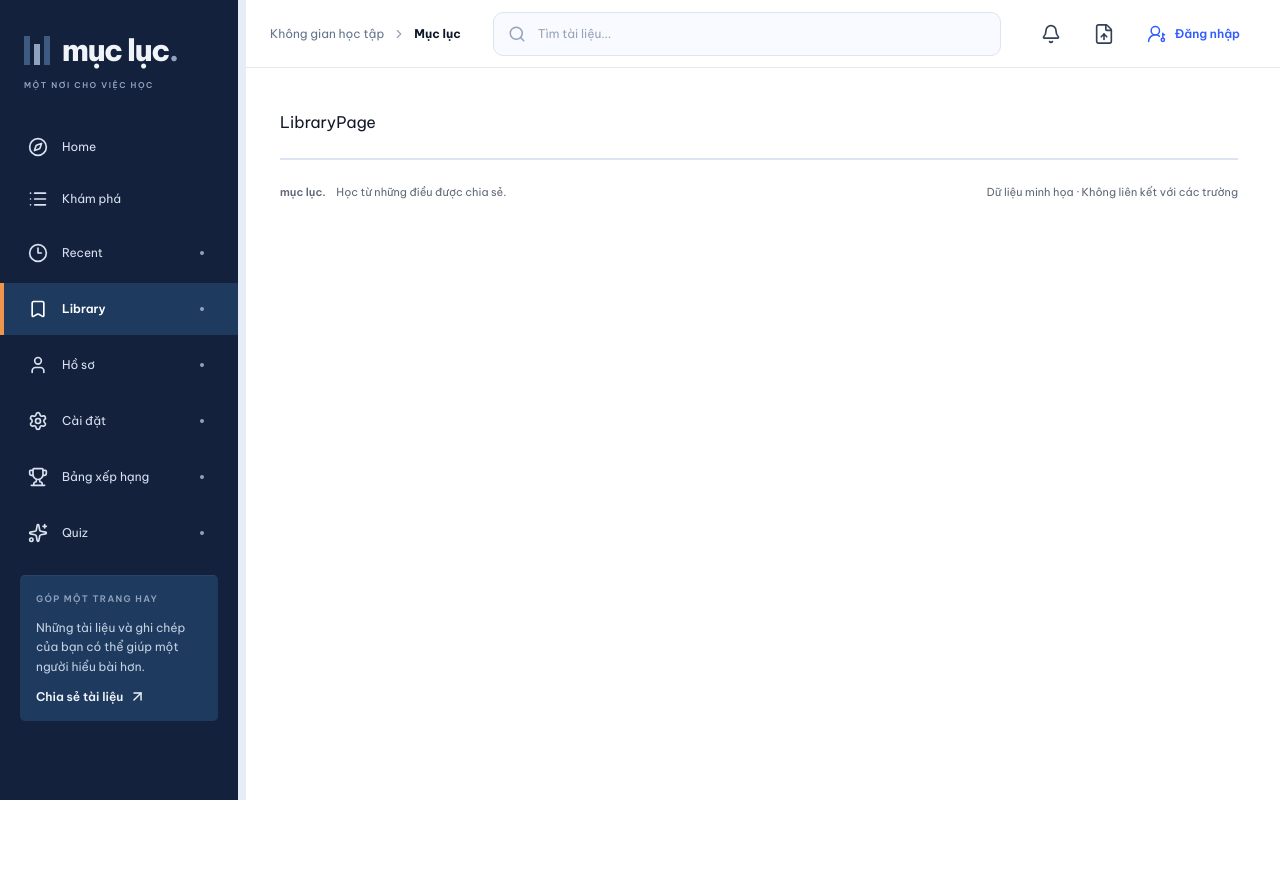
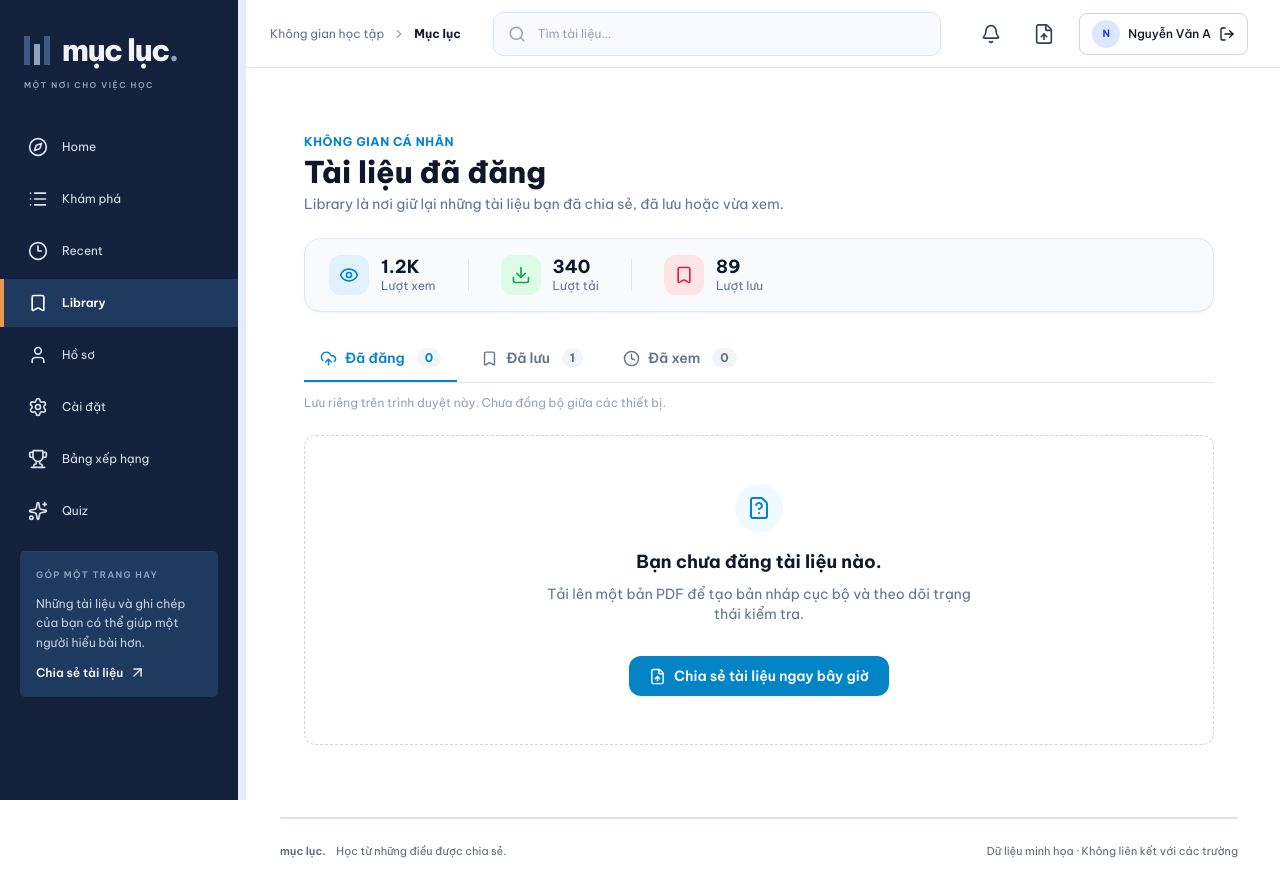
Before and after one commit to TranMinhTan3110/decentralized-academic-network, a React (Vite) app in the folder frontend/: page /library in a window 1280 px wide. Shown: the top 896 px of the page. Before the commit the page ends 800 px from the top, so only its background shows below. Built offline with nearby package versions, Linux system fonts and the light colour scheme.

Commit message:
feat(ui): implement Library page component, stats overview, and unit tests

```diff
--- a/frontend/src/lib/socialStore.ts
+++ b/frontend/src/lib/socialStore.ts
@@ -31,10 +31,13 @@ export function useSocial() {
     return id;
   }, []);
 
+  const uploadedDocumentIds = activities.filter((a) => a.type === 'upload').map((a) => a.documentId);
+
   return {
     recordActivity,
     publishLocalDraft,
     activities,
     localDrafts,
+    uploadedDocumentIds,
   };
 }
--- a/frontend/src/lib/store.ts
+++ b/frontend/src/lib/store.ts
@@ -40,6 +40,7 @@ export function useLibrary() {
     toggleSave,
     isSaved,
     savedDocIds: Array.from(savedDocIds),
+    saved: Array.from(savedDocIds),
     viewedDocIds: Array.from(viewedDocIds),
     history: Array.from(viewedDocIds),
   };
--- a/frontend/src/pages/LibraryPage/LibraryPage.tsx
+++ b/frontend/src/pages/LibraryPage/LibraryPage.tsx
@@ -1,9 +1,164 @@
+import { ArrowRight, Bookmark, Clock, FileUp, UploadCloud, Eye, Download } from 'lucide-react';
+import { Link, useSearchParams } from 'react-router-dom';
+import { documents } from '../../data/documents';
+import { useLibrary } from '../../lib/store';
+import { useSocial } from '../../lib/socialStore';
+import { useAuth } from '../../lib/authStore';
+import { DocumentGrid, EmptyState } from '../../components';
 import { MainLayout } from '../../components/layout';
 
 export function LibraryPage() {
+  const { isAuthenticated, currentUser } = useAuth();
+  const libraryStore = useLibrary();
+  const saved = libraryStore?.saved ?? libraryStore?.savedDocIds ?? [];
+  const history = libraryStore?.history ?? libraryStore?.viewedDocIds ?? [];
+
+  const socialStore = useSocial();
+  const uploadedDocumentIds = socialStore?.uploadedDocumentIds ?? [];
+
+  const [params, setParams] = useSearchParams();
+  const currentTabParam = params.get('tab') ?? '';
+  const tab = ['saved', 'history'].includes(currentTabParam) ? currentTabParam : 'uploads';
+
+  const ids = tab === 'uploads' ? uploadedDocumentIds : tab === 'saved' ? [...saved].reverse() : history;
+  const items = ids.flatMap((id) => {
+    const item = documents.find((doc) => doc.id === id);
+    return item ? [item] : [];
+  });
+
+  const titles = { uploads: 'Tài liệu đã đăng', saved: 'Đã lưu', history: 'Đã xem gần đây' };
+
   return (
-    <MainLayout>
-      <div>LibraryPage</div>
+    <MainLayout isAuthenticated={isAuthenticated} currentUser={currentUser}>
+      <div className="library-page page-enter p-4 md:p-6 max-w-7xl mx-auto">
+        <p className="eyebrow text-xs font-bold tracking-wider text-[#0284C7] uppercase mb-1">KHÔNG GIAN CÁ NHÂN</p>
+        <h1 className="text-2xl md:text-3xl font-extrabold text-[#0F172A] mb-1">{titles[tab as keyof typeof titles]}</h1>
+        <p className="intro text-sm text-[#64748B] mb-6">Library là nơi giữ lại những tài liệu bạn đã chia sẻ, đã lưu hoặc vừa xem.</p>
+
+        {/* STATS SECTION */}
+        {tab === 'uploads' && (
+          <div className="flex flex-wrap items-center gap-6 md:gap-8 my-6 p-4 md:px-6 bg-[#F8FAFC] rounded-2xl border border-[#E2E8F0] shadow-xs">
+            <div className="flex items-center gap-3">
+              <div className="p-2.5 bg-[#E0F2FE] rounded-xl text-[#0284C7] shrink-0">
+                <Eye size={20} />
+              </div>
+              <div>
+                <strong className="block text-lg font-bold text-[#0F172A] leading-tight">1.2K</strong>
+                <div className="text-xs text-[#64748B]">Lượt xem</div>
+              </div>
+            </div>
+
+            <div className="hidden sm:block w-px h-8 bg-[#E2E8F0]"></div>
+
+            <div className="flex items-center gap-3">
+              <div className="p-2.5 bg-[#DCFCE7] rounded-xl text-[#16A34A] shrink-0">
+                <Download size={20} />
+              </div>
+              <div>
+                <strong className="block text-lg font-bold text-[#0F172A] leading-tight">340</strong>
+                <div className="text-xs text-[#64748B]">Lượt tải</div>
+              </div>
+            </div>
+
+            <div className="hidden sm:block w-px h-8 bg-[#E2E8F0]"></div>
+
+            <div className="flex items-center gap-3">
+              <div className="p-2.5 bg-[#FFE4E6] rounded-xl text-[#E11D48] shrink-0">
+                <Bookmark size={20} />
+              </div>
+              <div>
+                <strong className="block text-lg font-bold text-[#0F172A] leading-tight">89</strong>
+                <div className="text-xs text-[#64748B]">Lượt lưu</div>
+              </div>
+            </div>
+          </div>
+        )}
+
+        {/* TABS NAVIGATION */}
+        <div className="flex items-center gap-2 border-b border-[#E2E8F0] mb-3 overflow-x-auto pb-0" aria-label="Loại thư viện">
+          <button
+            className={`flex items-center gap-2 px-4 py-3 border-b-2 font-semibold text-sm transition-colors cursor-pointer whitespace-nowrap ${
+              tab === 'uploads'
+                ? 'border-[#0284C7] text-[#0284C7]'
+                : 'border-transparent text-[#64748B] hover:text-[#0F172A]'
+            }`}
+            aria-pressed={tab === 'uploads'}
+            onClick={() => setParams({})}
+          >
+            <UploadCloud size={17} aria-hidden="true" />
+            <span>Đã đăng</span>
+            <span className="ml-1 text-xs px-2 py-0.5 rounded-full bg-[#F1F5F9] font-bold">{uploadedDocumentIds.length}</span>
+          </button>
+
+          <button
+            className={`flex items-center gap-2 px-4 py-3 border-b-2 font-semibold text-sm transition-colors cursor-pointer whitespace-nowrap ${
+              tab === 'saved'
+                ? 'border-[#0284C7] text-[#0284C7]'
+                : 'border-transparent text-[#64748B] hover:text-[#0F172A]'
+            }`}
+            aria-pressed={tab === 'saved'}
+            onClick={() => setParams({ tab: 'saved' })}
+          >
+            <Bookmark size={17} aria-hidden="true" />
+            <span>Đã lưu</span>
+            <span className="ml-1 text-xs px-2 py-0.5 rounded-full bg-[#F1F5F9] font-bold">{saved.length}</span>
+          </button>
+
+          <button
+            className={`flex items-center gap-2 px-4 py-3 border-b-2 font-semibold text-sm transition-colors cursor-pointer whitespace-nowrap ${
+              tab === 'history'
+                ? 'border-[#0284C7] text-[#0284C7]'
+                : 'border-transparent text-[#64748B] hover:text-[#0F172A]'
+            }`}
+            aria-pressed={tab === 'history'}
+            onClick={() => setParams({ tab: 'history' })}
+          >
+            <Clock size={17} aria-hidden="true" />
+            <span>Đã xem</span>
+            <span className="ml-1 text-xs px-2 py-0.5 rounded-full bg-[#F1F5F9] font-bold">{history.length}</span>
+          </button>
+        </div>
+
+        <p className="storage-note text-xs text-[#94A3B8] mb-6">Lưu riêng trên trình duyệt này. Chưa đồng bộ giữa các thiết bị.</p>
+
+        {items.length ? (
+          <DocumentGrid items={items} />
+        ) : (
+          <EmptyState
+            title={
+              tab === 'uploads'
+                ? 'Bạn chưa đăng tài liệu nào.'
+                : tab === 'saved'
+                ? 'Một chỗ trống cho điều hữu ích.'
+                : 'Bạn chưa đọc tài liệu nào.'
+            }
+            description={
+              tab === 'uploads'
+                ? 'Tải lên một bản PDF để tạo bản nháp cục bộ và theo dõi trạng thái kiểm tra.'
+                : tab === 'saved'
+                ? 'Nhấn biểu tượng lưu cạnh một tài liệu để tìm lại ở đây.'
+                : 'Mở một tài liệu trong Home hoặc Khám phá để bắt đầu lịch sử đọc.'
+            }
+          >
+            <Link
+              to={tab === 'uploads' ? '/upload' : '/explore'}
+              className="button primary inline-flex items-center gap-2 bg-[#0284C7] hover:bg-[#0369A1] text-white px-5 py-2.5 rounded-xl text-sm font-semibold transition-colors mt-2"
+            >
+              {tab === 'uploads' ? (
+                <>
+                  <FileUp size={17} /> Chia sẻ tài liệu ngay bây giờ
+                </>
+              ) : (
+                <>
+                  Khám phá tài liệu <ArrowRight size={17} />
+                </>
+              )}
+            </Link>
+          </EmptyState>
+        )}
+      </div>
     </MainLayout>
   );
 }
+
+export { LibraryPage as Library };
```
Also changed, not shown: 2 other files (tests, documents, lock files or other folders).
